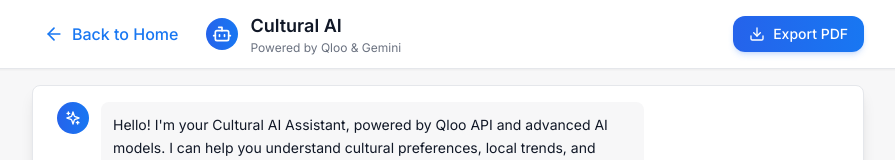
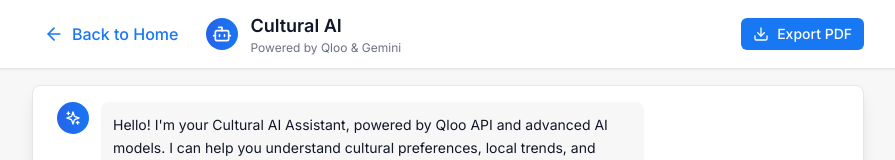
Before and after one commit to the-Dev-js/test, a React (Vite) app: page / in a window 1280 px wide. Both pictures are taken after a click on the button "Start Exploring". Shown: the top 160 px of the page, without its empty margins (192-1087 px from the left). Built offline with nearby package versions, Linux system fonts and the light colour scheme; a web font is replaced by a local one.

Commit message:
Updated Chatbot.tsx

```diff
--- a/src/components/Chatbot.tsx
+++ b/src/components/Chatbot.tsx
@@ -187,14 +187,10 @@ const Chatbot: React.FC<ChatbotProps> = ({ onBackToHome }) => {
 
             <button
               onClick={exportToPDF}
-              className="group relative flex items-center gap-2 px-4 py-2 bg-gradient-to-r from-[#2563EB] to-[#1877F2] text-white rounded-xl hover:shadow-lg hover:shadow-[#1877F2]/30 hover:scale-105 hover:-translate-y-0.5 transition-all duration-300 text-sm font-medium shadow-md shadow-blue-500/20 overflow-hidden"
+              className="flex items-center gap-2 px-3 py-1.5 bg-[#1877F2] text-white rounded-md hover:bg-[#2563EB] transition-colors duration-200 text-sm"
             >
-              <div className="absolute inset-0 bg-gradient-to-r from-[#1877F2] via-[#60A5FA] to-[#2563EB] opacity-0 group-hover:opacity-100 transition-opacity duration-300"></div>
-              <div className="absolute inset-0 bg-white/10 opacity-0 group-hover:opacity-100 transition-opacity duration-300 rounded-xl"></div>
-              <div className="relative flex items-center gap-2">
               <Download className="w-4 h-4" />
               <span className="font-medium">Export PDF</span>
-              </div>
             </button>
           </div>
         </div>
```
